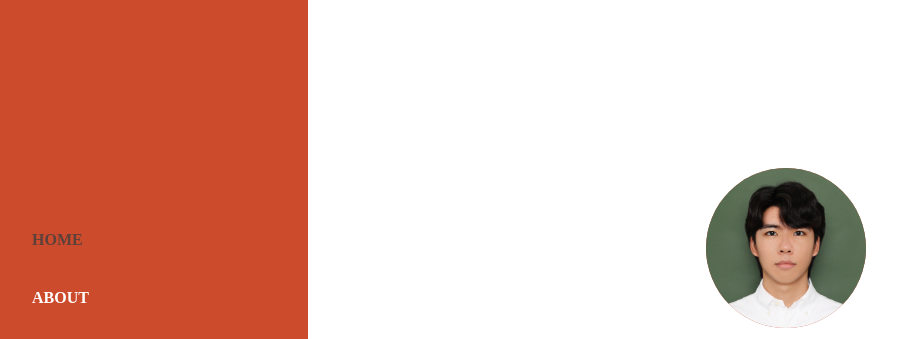
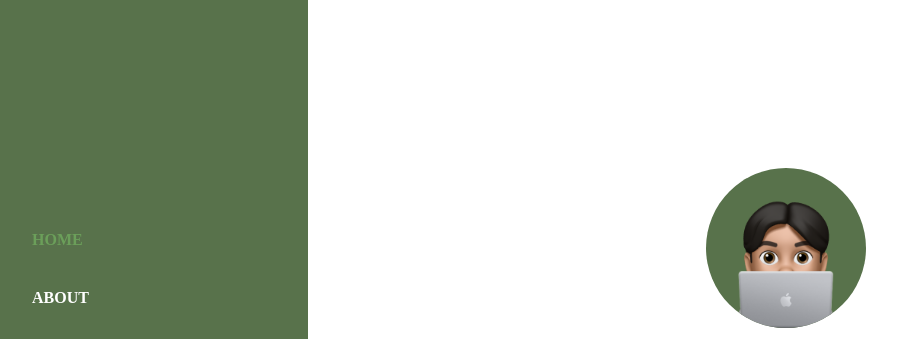
Before and after one commit to yunhwan98/portfolio, a plain HTML site: page index.html in a window 1280 px wide. Shown: the top 339 px of the page, without its empty margins (16-929 px from the left). Drawn offline with nearby package versions, Linux system fonts and the light colour scheme.

Commit message:
미모지 추가 & CSS 색상수정

```diff
--- a/assets/css/style.css
+++ b/assets/css/style.css
@@ -8,11 +8,11 @@
   --font-bold: 700;
 
   /*colors*/
-  --first-color: #cc4b2c;
-  --first-color-dark: #912d14;
-  --first-color-darken: #481509;
-  --text-color: #5c413b;
-  --first-color-light: #b8877b;
+  --first-color: #58724b;
+  --first-color-dark: #448843;
+  --first-color-darken: #40654c;
+  --text-color: #6b9f5a;
+  --first-color-light: #a7bea4;
   --first-color-lighten: #ffffff;
 
   /*size*/
--- a/index.html
+++ b/index.html
@@ -63,7 +63,7 @@
       <div class="home_container bd-grid">
         <div class="home_data">
           <div class="home_img">
-            <img src="assets/img/yh.jpg" alt="" />
+            <img src="assets/img/memoji1.png" alt="" />
           </div>
           <h1 class="home_title">yunhwan</h1>
           <span class="home_profession">Frontend Developer</span>
@@ -210,7 +210,7 @@
       <h2 class="section-title">Recent Works</h2>
       <div class="works_container bd-grid">
           <div class="works_img">
-            <img src="assets/img/0.jpg" alt="">
+            <img src="assets/img/miniminute.png" alt="">
 
             <div class="works_data">
               <a href="#" class="works_link"><i class='bx bx-link'></i></a>
```
Also changed, not shown: assets/img/memogi2.png (added), assets/img/memoji1.png (added), assets/img/miniminute.png (added).
